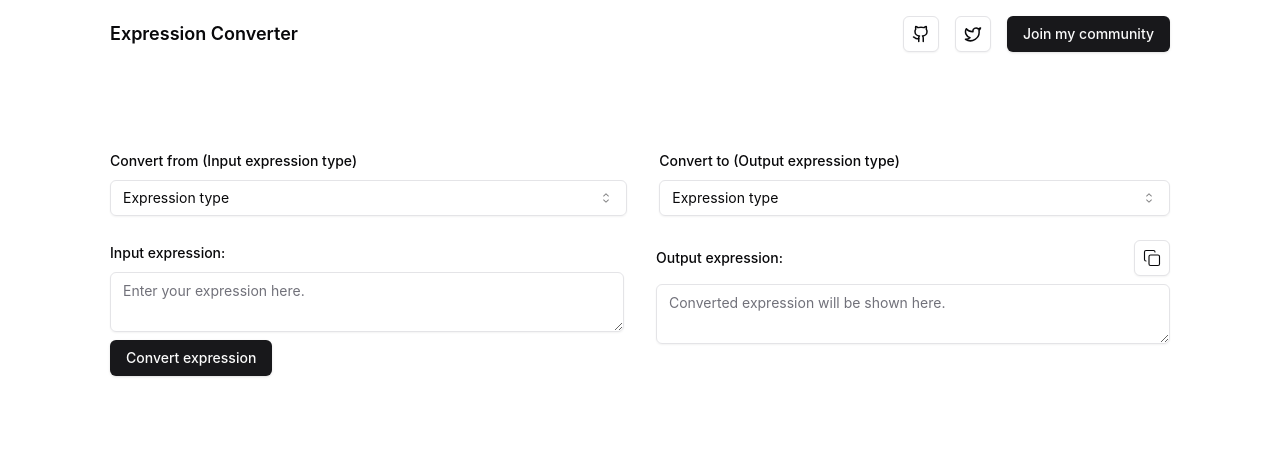
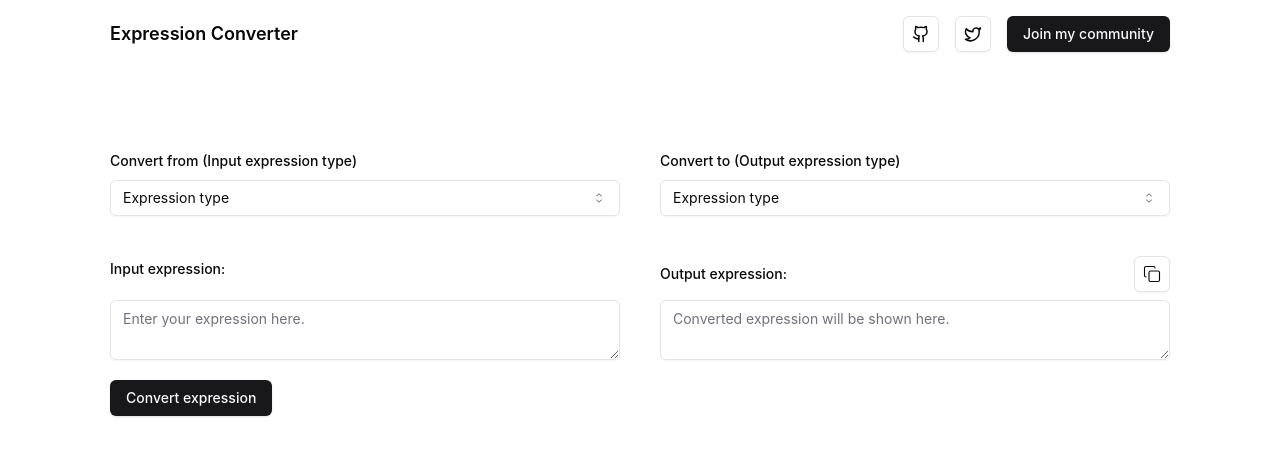
Before and after one commit to inclinedadarsh/expression-converter, a React (Vite) app: page / in a window 1280 px wide. Shown: the top 456 px of the page. Built offline with nearby package versions, Linux system fonts and the light colour scheme; a web font is replaced by a local one.

Commit message:
fix: restructure the html

```diff
--- a/src/components/Main.tsx
+++ b/src/components/Main.tsx
@@ -81,9 +81,8 @@ const Main = () => {
     };
 
     return (
-        <main className='view-container space-y-6 mt-20'>
-            <div className='flex gap-8 justify-between flex-col md:flex-row'>
-                <div className='grow space-y-2'>
+        <main className='view-container grid grid-cols-1 md:grid-cols-2 gap-6 lg:gap-10 mt-20'>
+            <div className='space-y-2'>
                 <Label htmlFor='convert-from'>
                     Convert from (Input expression type)
                 </Label>
@@ -100,7 +99,7 @@ const Main = () => {
                     </SelectContent>
                 </Select>
             </div>
-                <div className='grow space-y-2'>
+            <div className='space-y-2'>
                 <Label htmlFor='convert-to'>
                     Convert to (Output expression type)
                 </Label>
@@ -119,23 +118,28 @@ const Main = () => {
                     </SelectContent>
                 </Select>
             </div>
-            </div>
-            <div className='flex gap-8 justify-between flex-col md:flex-row'>
-                <div className='grow space-y-2'>
-                    <Label htmlFor='input-expression'>Input expression:</Label>
+            <div className=''>
+                <Label
+                    className='h-9 py-1.5 inline-block'
+                    htmlFor='input-expression'
+                >
+                    Input expression:
+                </Label>
                 <Textarea
                     id='input-expression'
                     placeholder='Enter your expression here.'
+                    className='mt-2'
                     value={inputExpression}
-                        onChange={(event) =>
-                            setInputExpression(event.target.value)
-                        }
+                    onChange={(event) => setInputExpression(event.target.value)}
                 />
-                    <Button onClick={() => handleConvertExpression()}>
+                <Button
+                    className='mt-5'
+                    onClick={() => handleConvertExpression()}
+                >
                     Convert expression
                 </Button>
             </div>
-                <div className='grow space-y-2'>
+            <div className='space-y-2'>
                 <div className='flex justify-between items-center'>
                     <Label htmlFor='output-expression'>
                         Output expression:
@@ -150,10 +154,7 @@ const Main = () => {
                                     size='icon'
                                 >
                                     {outputCopied ? (
-                                            <Check
-                                                size={18}
-                                                strokeWidth={1.5}
-                                            />
+                                        <Check size={18} strokeWidth={1.5} />
                                     ) : (
                                         <Copy size={18} strokeWidth={1.5} />
                                     )}
@@ -169,7 +170,6 @@ const Main = () => {
                     value={outputExpression}
                 />
             </div>
-            </div>
         </main>
     );
 };
```
Lines whose indentation alone changed are shown as unchanged.
